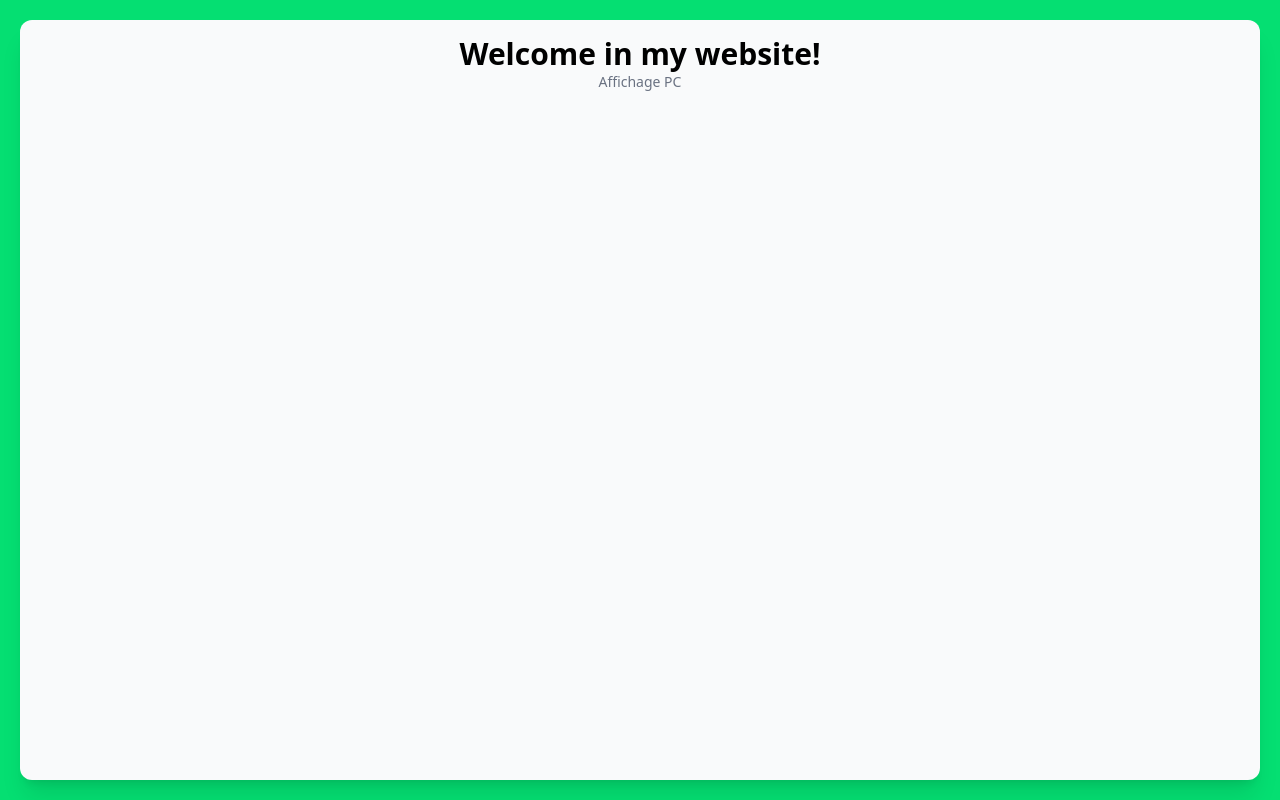
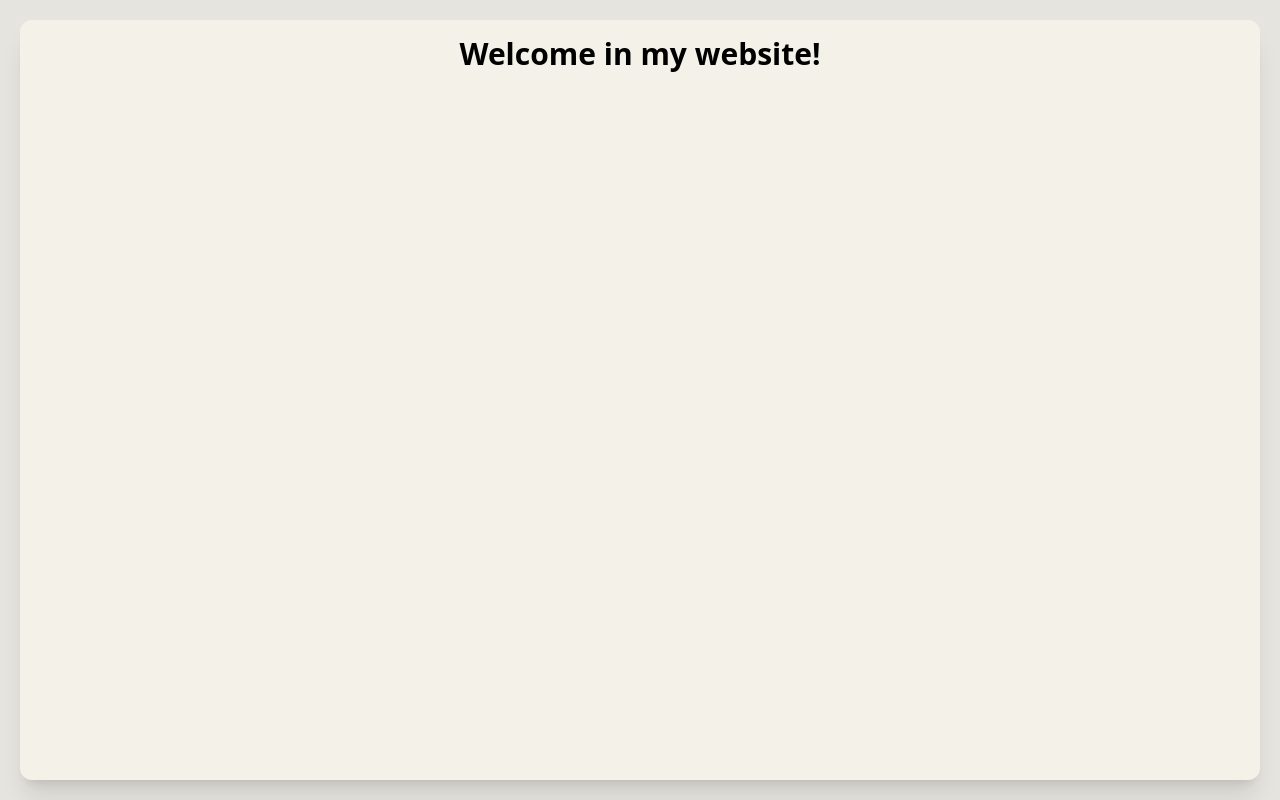
Before and after one commit to Loicrogue/monSite, a React (Vite) app in the folder front/: page / in a window 1280 px wide. Built offline with nearby package versions, Linux system fonts and the light colour scheme.

Commit message:
correction responsif

```diff
--- a/front/src/index.css
+++ b/front/src/index.css
@@ -1,21 +1,21 @@
 @import 'tailwindcss';
 
 @theme {
-    --color-green-breezy: #65EAA1;
-    --color-background-breezy: #E6E4DF;
-    --color-container-breezy: #F4F2E8;
-    --color-child-container-breezy: #FBFAF2;
-    --color-child-child-container-breezy: #FBFAF2;
-    --color-breezy: #222222;
+    --color-green-monSite: #65EAA1;
+    --color-background-monSite: #E6E4DF;
+    --color-container-monSite: #F4F2E8;
+    --color-child-container-monSite: #FBFAF2;
+    --color-child-child-container-monSite: #FBFAF2;
+    --color-monSite: #222222;
 }
 
 .dark {
-    --color-green-breezy: #017344;
-    --color-background-breezy: #1E1F1C;
-    --color-container-breezy: #2A2B28;
-    --color-child-container-breezy: #353632;
-    --color-child-child-container-breezy: #4f504f;
-    --color-breezy: #FFFFFF;
+    --color-green-monSite: #017344;
+    --color-background-monSite: #1E1F1C;
+    --color-container-monSite: #2A2B28;
+    --color-child-container-monSite: #353632;
+    --color-child-child-container-monSite: #4f504f;
+    --color-monSite: #FFFFFF;
 }
 
 /* scrollbar commune des childs */
--- a/front/src/pages/Home.tsx
+++ b/front/src/pages/Home.tsx
@@ -7,20 +7,8 @@ const Home = () => {
   const { isMobile, isTablet, isDesktop } = useResponsive();
 
   return (
-    <div
-      className={`
-        fixed inset-0 overflow-auto
-        ${isMobile ? 'bg-background-breezy' : ''}
-        ${isTablet ? 'bg-blue-400' : ''}
-        ${isDesktop ? 'bg-green-400' : ''}
-      `}
-    >
-      <div className={`
-        absolute inset-0 shadow-xl rounded-xl m-5
-        ${isMobile ? 'bg-container-breezy' : ''}
-        ${isTablet ? 'bg-white' : ''}
-        ${isDesktop ? 'bg-gray-50' : ''}
-      `}>
+    <div className="fixed inset-0 bg-background-monSite overflow-auto">
+      <div className="absolute inset-0 bg-container-monSite shadow-xl rounded-xl m-5">
         <h1 className={`font-bold text-center mt-4
             ${isMobile ? 'text-xs' : ''}
             ${isTablet ? 'text-md' : ''}
@@ -28,9 +16,9 @@ const Home = () => {
         >
             {t('pages.home.title')}
         </h1>
-        {isMobile && <p className="text-center text-sm text-gray-500">Affichage Mobile</p>}
+        {/* {isMobile && <p className="text-center text-sm text-gray-500">Affichage Mobile</p>}
         {isTablet && <p className="text-center text-sm text-gray-500">Affichage Tablette</p>}
-        {isDesktop && <p className="text-center text-sm text-gray-500">Affichage PC</p>}
+        {isDesktop && <p className="text-center text-sm text-gray-500">Affichage PC</p>} */}
       </div>
     </div>
   );
```
